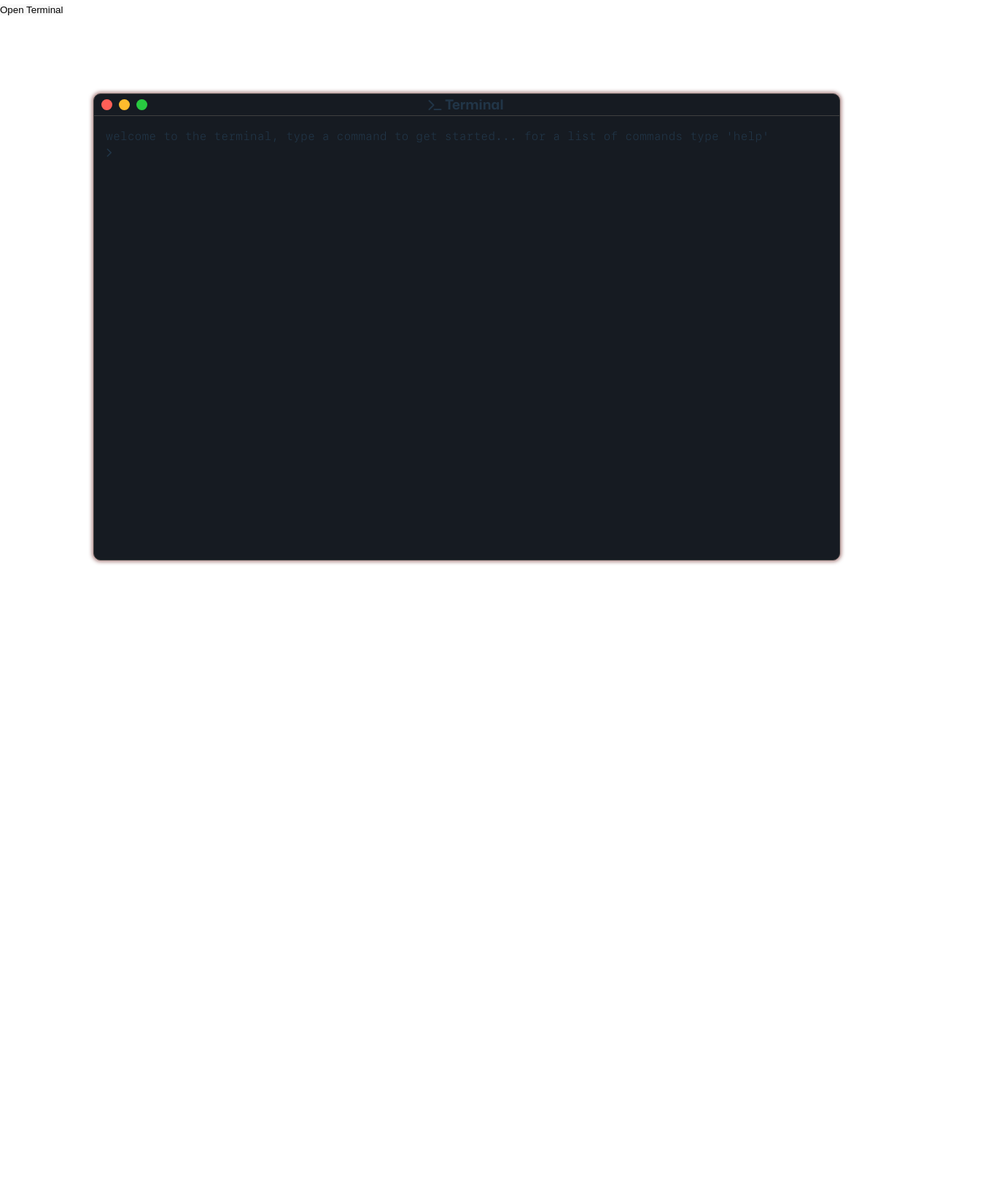
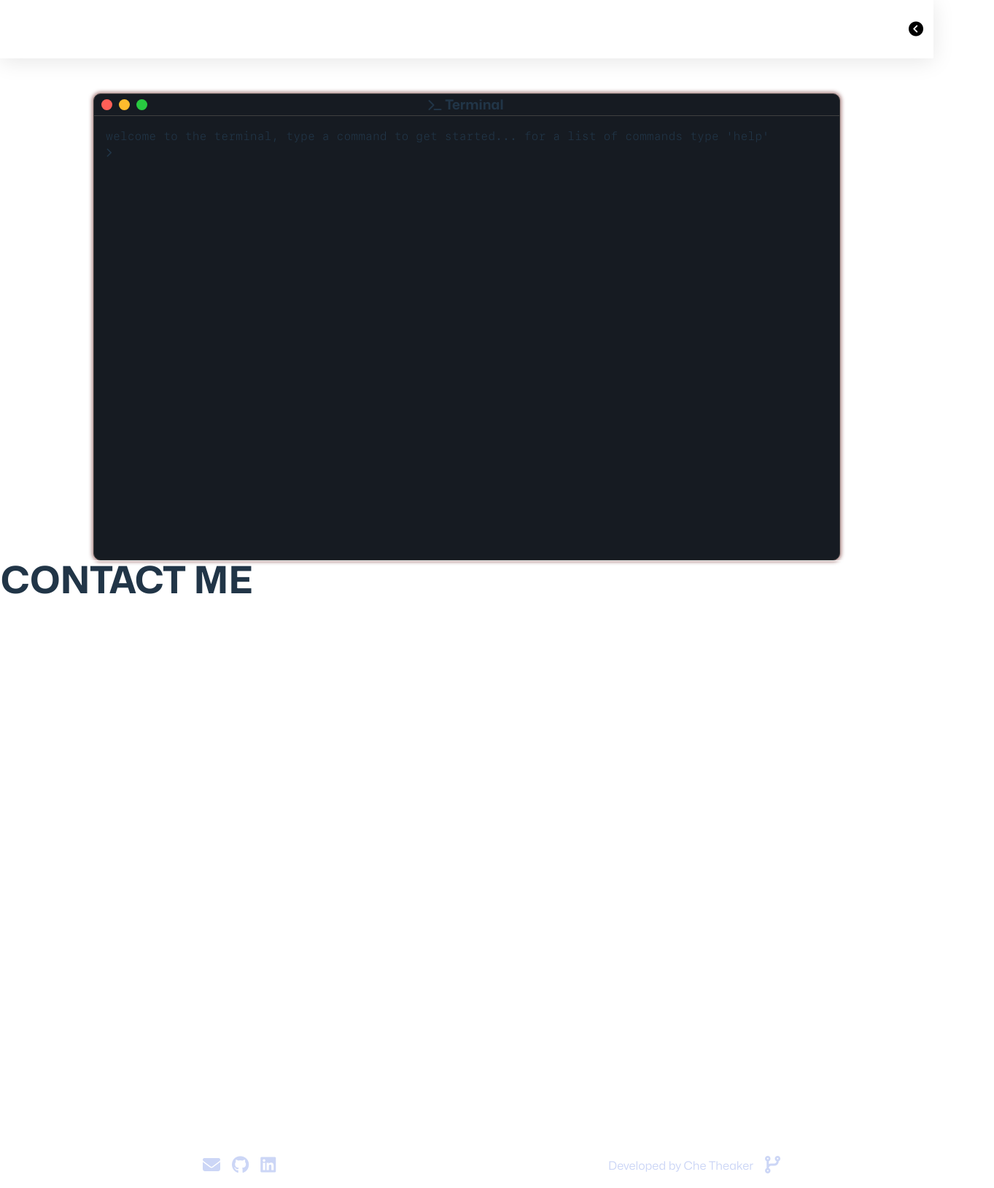
Before and after one commit to chetheaker/v1, a Svelte app: page / in a window 1280 px wide. Shown: the whole page at 73% size, 1363 px wide, since content can reach past the window. Before the commit the page ends 800 px from the top, so only its background shows below. Built offline with nearby package versions, Linux system fonts and the light colour scheme.

Commit message:
footer added

```diff
--- a/src/App.svelte
+++ b/src/App.svelte
@@ -1,4 +1,6 @@
 <script lang="ts">
+  import Contact from './components/Contact.svelte';
+  import Footer from './components/Footer.svelte';
   import Nav from './components/Nav.svelte';
   import Terminal from './components/Terminal/Terminal.svelte';
 </script>
@@ -12,3 +14,5 @@
 
 <Nav />
 <Terminal />
+<Contact />
+<Footer />
--- a/src/app.css
+++ b/src/app.css
@@ -1,5 +1,5 @@
 :root {
-  font-family: Inter, Avenir, Helvetica, Arial, sans-serif;
+  font-family: 'Mona Sans', Avenir, Helvetica, Arial, sans-serif;
   font-size: 16px;
   line-height: 24px;
   font-weight: 400;
--- /dev/null
+++ b/src/components/Contact.svelte
@@ -0,0 +1,10 @@
+<section id="contact">
+  <h1>CONTACT ME</h1>
+</section>
+
+<style>
+  section {
+    height: 100vh;
+    border: solid 1px white;
+  }
+</style>
--- /dev/null
+++ b/src/components/Footer.svelte
@@ -0,0 +1,57 @@
+<footer>
+  <div class="left">
+    <a href="mailto:che.theaker@gmail.com" target="_blank">
+      <i class="fa-solid fa-envelope" />
+    </a>
+    <a href="https://github.com/chetheaker" target="_blank" rel="noreferrer">
+      <i class="fa-brands fa-github" />
+    </a>
+    <a
+      href="https://linkedin.com/in/chetheaker"
+      target="_blank"
+      rel="noreferrer"
+    >
+      <i class="fa-brands fa-linkedin" />
+    </a>
+  </div>
+  <div class="right">
+    <p>Developed by Che Theaker</p>
+    <a href="https://github.com/chetheaker/v1" target="_blank" rel="noreferrer">
+      <i class="fa-solid fa-code-branch" />
+    </a>
+  </div>
+</footer>
+
+<style>
+  footer {
+    display: flex;
+    align-items: center;
+    justify-content: space-between;
+    padding: 1rem;
+  }
+
+  .left,
+  .right {
+    display: flex;
+    width: 50%;
+    gap: 1rem;
+    align-items: center;
+    justify-content: center;
+    color: #ccd6f6;
+  }
+
+  i {
+    font-size: 1.5rem;
+  }
+
+  a {
+    text-decoration: none;
+    color: #ccd6f6;
+    transition: transform 150ms;
+  }
+
+  a:hover {
+    color: white;
+    transform: translateY(-20%);
+  }
+</style>
--- a/src/components/Nav.svelte
+++ b/src/components/Nav.svelte
@@ -1,4 +1,7 @@
 <script lang="ts">
+  const handleTerminal = () => {
+    console.log('terminal');
+  };
 </script>
 
 <nav>
@@ -6,13 +9,57 @@
     <div class="logo" />
   </div>
   <div class="right">
-    <button>Open Terminal</button>
+    <button class="terminal" on:click={handleTerminal}>
+      <i class="fa-solid fa-circle-chevron-left" />
+      <span class="terminal-text">Terminal</span>
+    </button>
   </div>
 </nav>
 
 <style>
   nav {
+    height: 10vh;
+    display: flex;
+    align-items: center;
+    justify-content: space-between;
+    background: rgba(255, 255, 255, 0);
+    box-shadow: 0 4px 30px rgba(0, 0, 0, 0.1);
+    backdrop-filter: blur(12.5px);
+    -webkit-backdrop-filter: blur(12.5px);
+    position: sticky;
+    top: 0;
+  }
+
+  .right {
+    display: flex;
+    align-items: center;
+    height: 100%;
+  }
+
+  .terminal {
     background-color: white;
-    height: 10vh;
+    color: black;
+    padding: 1rem;
+    border-radius: 1rem 0 0 1rem;
+    font-size: 1.25rem;
+    font-family: 'Mona Sans';
+    display: flex;
+    align-items: center;
+    width: 50px;
+    gap: 1rem;
+    transition: width 500ms, gap 500ms;
+  }
+
+  .terminal-text {
+    opacity: 0;
+    transition: opacity 500ms ease;
+  }
+
+  .terminal:hover {
+    width: 150px;
+  }
+
+  .terminal:hover > .terminal-text {
+    opacity: 1;
   }
 </style>
--- a/src/components/Terminal/Terminal.svelte
+++ b/src/components/Terminal/Terminal.svelte
@@ -1,10 +1,14 @@
 <script lang="ts">
-  import App from '../../App.svelte';
   import TerminalContainer from './TerminalContainer.svelte';
   import TerminalInput from './TerminalInput.svelte';
   import TopBar from './TopBar.svelte';
+  import { onMount } from 'svelte';
+  let mounted = false;
+
+  onMount(() => (mounted = true));
 </script>
 
+{#key mounted}
   <section>
     <TopBar />
     <div class="terminal">
@@ -12,6 +16,7 @@
       <TerminalInput />
     </div>
   </section>
+{/key}
 
 <style>
   section {
--- a/src/components/Terminal/TerminalInput.svelte
+++ b/src/components/Terminal/TerminalInput.svelte
@@ -92,7 +92,6 @@
   <input
     type="text"
     bind:this={input}
-    on:blur={() => input.focus()}
     spellcheck="false"
     autocomplete="false"
     on:keydown={handleKeyDown}
```
Lines whose indentation alone changed are shown as unchanged.
